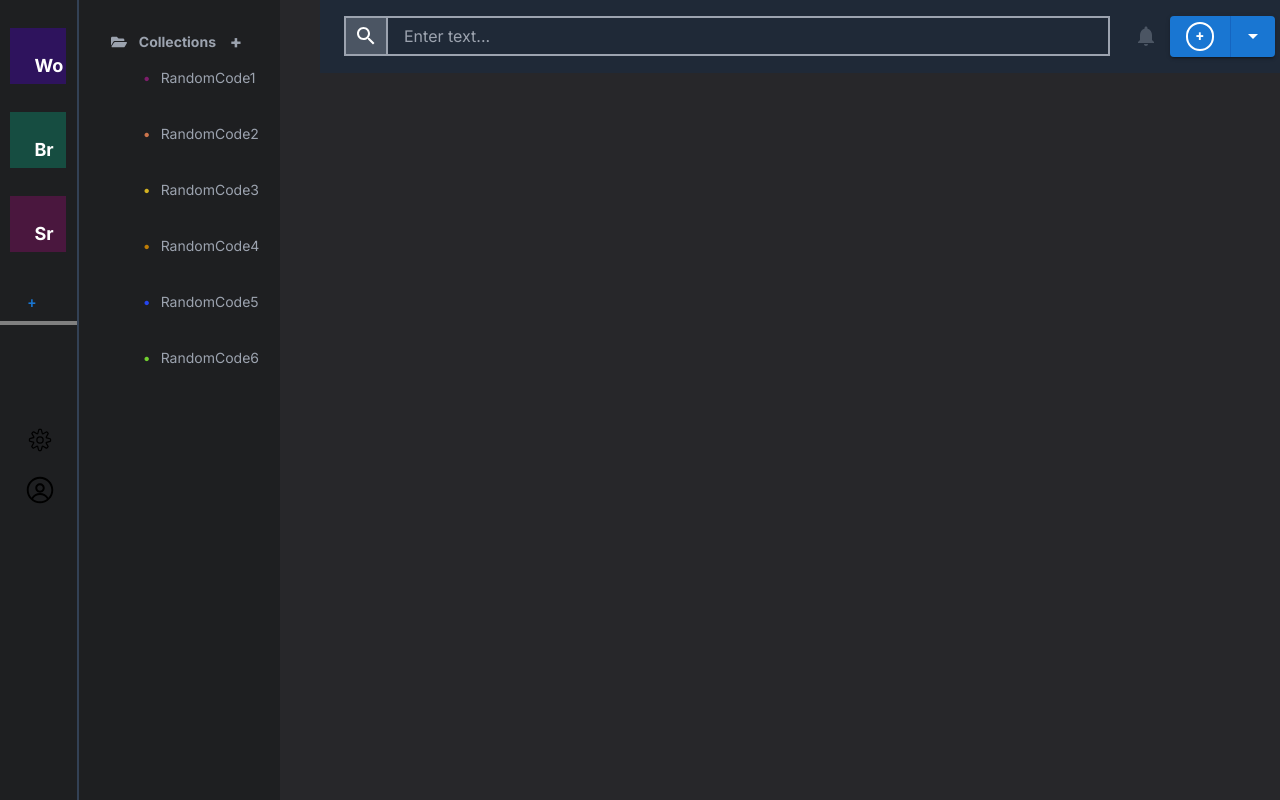
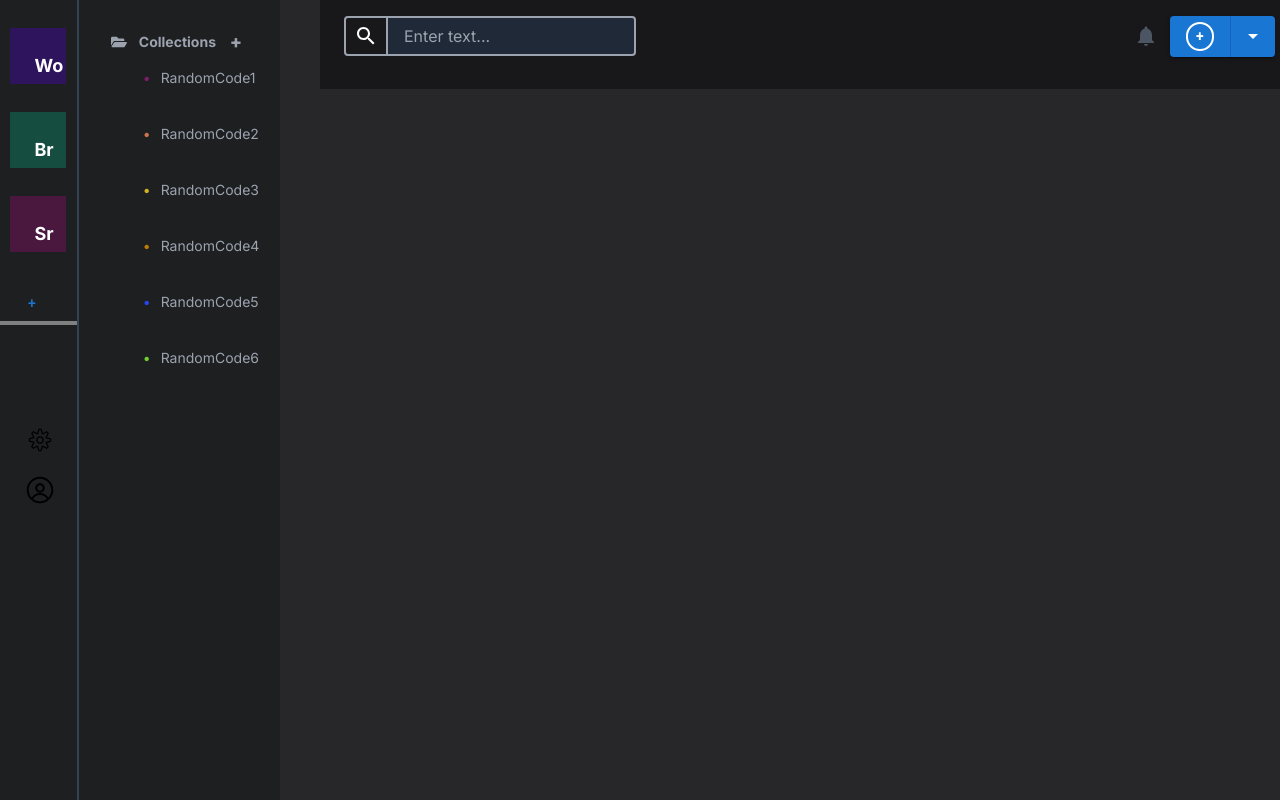
Before and after one commit to YASH-RAJ-HANS/snipsavvy_frontend, a Next.js app: page /workspace in a window 1280 px wide. Built offline with nearby package versions, Linux system fonts and the light colour scheme.

Commit message:
Deployment Initilized

```diff
--- a/package.json
+++ b/package.json
@@ -15,6 +15,7 @@
     "@mui/material": "^5.15.15",
     "@mui/styled-engine-sc": "^6.0.0-alpha.18",
     "@radix-ui/react-dialog": "^1.0.5",
+    "@radix-ui/react-scroll-area": "^1.0.5",
     "@types/prismjs": "^1.26.3",
     "class-variance-authority": "^0.7.0",
     "clsx": "^2.1.1",
--- a/src/app/workspace/layout.tsx
+++ b/src/app/workspace/layout.tsx
@@ -1,21 +1,19 @@
 import React from 'react'
 import Collection from "@/components/LeftPanel/Collection";
 import Sidebar from "@/components/LeftPanel/Sidebar";
-import Drawer from "@/components/RightDrawer/Drawer";
-import SnippetSection from '@/components/snippet/snippet';
-
 type LayoutProps = {
   children: React.ReactNode;
 }
 const Layout: React.FC<LayoutProps> = ({ children }) => {
   return (
     <div className='bg-zinc-800 min-h-screen w-screen flex'>
-      <div className="w-1/4 bg- flex">
+      <div className="vw-25  flex">
         {/* Sidebar content goes here */}
         <Sidebar/>
         <Collection/>
 
       </div>
+
       {children}
     </div>
   )
--- a/src/app/workspace/page.tsx
+++ b/src/app/workspace/page.tsx
@@ -1,36 +1,92 @@
+"use client";
 import SplitButton from "@/components/Utils/button/Button";
 import Drawer from "@/components/RightDrawer/Drawer";
 import SnippetSection from "@/components/MiddleSection/SnippetSection";
-import Collection from "@/components/LeftPanel/Collection";
-import Sidebar from "@/components/LeftPanel/Sidebar";
-import AddCircleIcon from "@mui/icons-material/AddCircle";
-import NotificationsIcon from '@mui/icons-material/Notifications';
-import SearchIcon from '@mui/icons-material/Search';
+import NotificationsIcon from "@mui/icons-material/Notifications";
+import SearchIcon from "@mui/icons-material/Search";
+import Box from "@mui/material/Box";
+import Button from "@mui/material/Button";
+import Typography from "@mui/material/Typography";
+import Modal from "@mui/material/Modal";
+import React from "react";
+
+const style = {
+  position: "absolute" as "absolute",
+  top: "20%",
+  left: "50%",
+  transform: "translate(-50%, -50%)",
+  width: 800,
+
+  border: "2px solid #000",
+  boxShadow: 24,
+  p: 4,
+};
 const WorkspacePage: React.FC = () => {
+  const [open, setOpen] = React.useState(false);
+  const handleOpen = () => setOpen(true);
+  const handleClose = () => setOpen(false);
+
   return (
-    <div className=" h-screen text-white text- bg-[#27272A]">
-      {/* <h1>Create a New Collection</h1>
-      <h1>Explore Through more collections</h1> */}
-      <div style={{width:"75vw"}} className="fixed top-0  py-1 pr-3 flex justify-between items-center bg-gray-800 py-4">
-        <div className="bg-gray-600 border-2 ml-6 px-2 border-gray-400 h-10 flex items-center rounded-l-md">
-        <SearchIcon/>
+    <div className=" h-screen text-white text- bg-zinc-800">
+      <div
+        style={{ width: "75vw" }}
+        className="fixed top-0 right-0  py-1 pr-3 flex flex-col justify-between items-center bg-zinc-900  py-4"
+      >
+        <div className="flex w-full justify-between">
+          <div className="flex w-1/3">
+            <div className="border-2 ml-6 px-2 border-gray-400 h-10 flex items-center rounded-l">
+              <SearchIcon />
             </div>
+            {open && (
+              <div >
+                <Modal
 
+                  open={open}
+                  onClose={handleClose}
+                  aria-labelledby="modal-modal-title"
+                  aria-describedby="modal-modal-description"
+                >
+                  <Box sx={style} className="bg-zinc-950 border-2 border-gray-200 rounded-xl">
+                    <Typography
+                      id="modal-modal-title"
+                      variant="h6"
+                      component="h2"
+                    >
+                      Search Snippet
+                      {/* <hr className="my-4"/> */}
+                    </Typography>
+                    <Typography id="modal-modal-description" sx={{ mt: 2 ,display:"flex" }}>
+                      <div className="border-2 ml-6 px-2 border-gray-400 h-10 flex items-center rounded-l">
+                        <SearchIcon />
+                      </div>
                       <input
                         type="text"
-          className="w-10/12 h-10 vh-5 bg-gray-800 text-white  px-4 border-2 border-gray-400 hover:shadow-outline focus:outline-none  border-l-0 rounded-r-md"
+                        className="w-full h-10 vh-5 bg-gray-800 text-white  px-4 border-2 border-gray-400 hover:shadow-outline focus:outline-none  border-l-0 rounded-r mb-4"
                         placeholder="Enter text..."
                       />
+                    </Typography>
+
+                    <div className="fixed bottom-2 right-4">SnipSavvy</div>
+                  </Box>
+                </Modal>
+              </div>
+            )}
+            <input
+              type="text"
+              className="w-full h-10 vh-5 bg-gray-800 text-white  px-4 border-2 border-gray-400 hover:shadow-outline focus:outline-none  border-l-0 rounded-r"
+              placeholder="Enter text..."
+              onClick={handleOpen}
+            />
+          </div>
           <div className="w-2/12 vh-6 flex justify-between pl-6 items-center">
-          <NotificationsIcon className="text-gray-600 mr-3"/>
-
-          <SplitButton  />
+            <NotificationsIcon className="text-gray-600 mr-3" />
+            <SplitButton />
           </div>
         </div>
-
         <div className="mt-4 overflow-hidden">
           <SnippetSection />
           <Drawer />
+        </div>
       </div>
     </div>
   );
--- a/src/components/MiddleSection/SnippetSection.tsx
+++ b/src/components/MiddleSection/SnippetSection.tsx
@@ -92,11 +92,13 @@ const SnippetSection: React.FC<SnippetSectionProps> = () => {
   ];
 
   return (
-    collection && (
+    <div>
+    {collection && (
       <div style={{ minHeight: "100vh" }} className="h-screen-full mt-16">
         <div
           className={`${snippet ? "w-1/3 " : "w-full"} flex flex-col justify-around items-center `}
         >
+
           <div className="text-xl pl-4 mb-4">
             Get Started with {collection} Snippets
           </div>
@@ -115,13 +117,10 @@ const SnippetSection: React.FC<SnippetSectionProps> = () => {
           </div>
         </div>
       </div>
-    )
+    )}
+    </div>
 
-    // (
-    //   <div>
-    //     <p >Click to view snippets</p>
-    //   </div>
-    // )
+
   );
 };
 export default SnippetSection;
--- a/src/components/RightDrawer/CodeBlock.tsx
+++ b/src/components/RightDrawer/CodeBlock.tsx
@@ -52,7 +52,7 @@ function CodeBlock() {
 
       <div>
             <div className='py-2'>
-                <h2 className='text-md text-white bg-zinc-900 p-2 font-semibold'>{dummyCodeData[0].title}</h2>
+                <h2 className='text-md text-white bg-["#131415"] p-2 font-semibold'>{dummyCodeData[0].title}</h2>
                 <div className="relative">
                 <button className="absolute -top-10 right-0 text-zinc-100 font-bold bg-zinc-900 hover:bg-zinc-700 border border-zinc-100 duration-300 rounded-sm p-2" onClick={() => copyToClipboard(dummyCodeData[0].code)}><LuCopyPlus /></button>
                 <ToastContainer />
--- a/src/components/RightDrawer/ShareSnippet.tsx
+++ b/src/components/RightDrawer/ShareSnippet.tsx
@@ -35,7 +35,7 @@ const ShareSnippet = ({ onClose } : ModalProps) => {
         <ToastContainer />
         <div className='border border-gray-500'></div>
         <div className='flex justify-center items-center flex-col'>
-          <h1 className='text-white text-xl font-semibold py-2'>Don't want to send the email?</h1>
+          <h1 className='text-white text-xl font-semibold py-2'>Do not want to send the email?</h1>
           <h1 className='text-white py-2 font-semibold'>Copy the URL</h1>
           <button onClick={copyLink} className='rounded-3xl text-xl border p-2 justify-center items-center my-1'><LuCopyPlus /></button>
         </div>
```
Also changed, not shown: 1 other file (tests, documents, lock files or other folders). Lines whose indentation alone changed are shown as unchanged.
